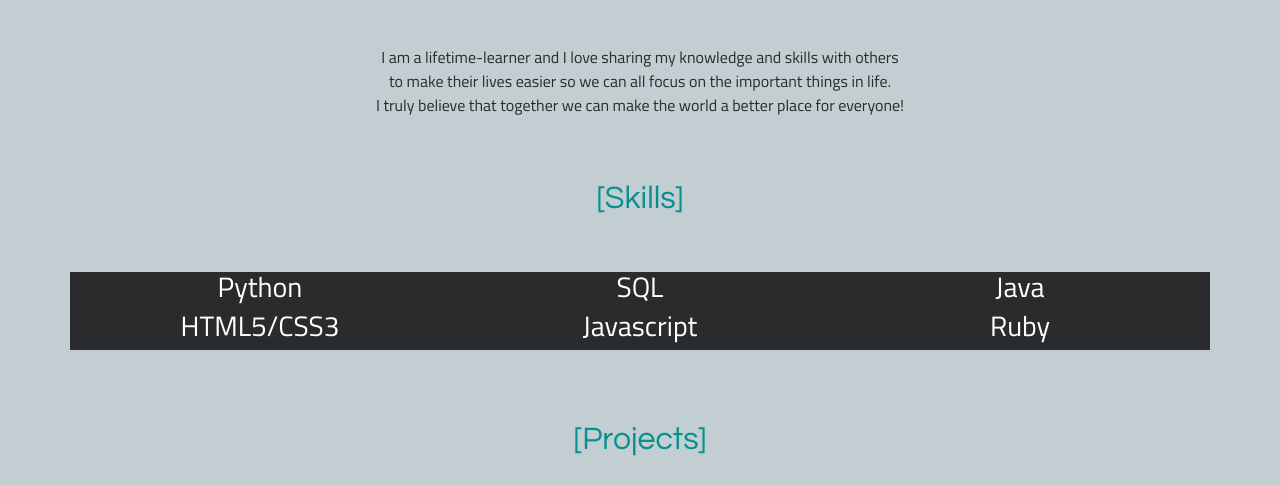
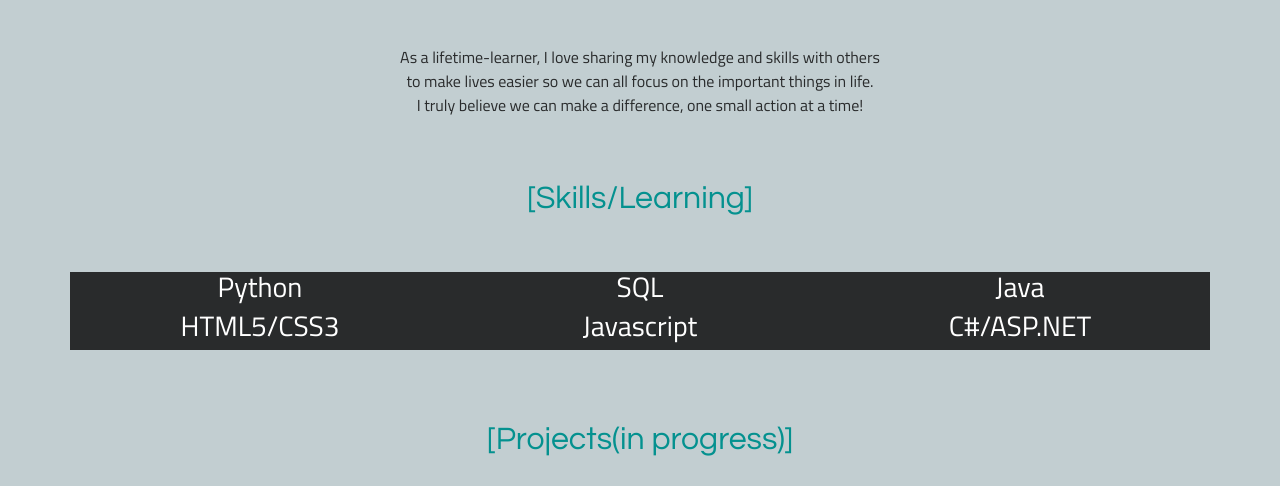
Before and after one commit to sharz1/sharz1.github.io, a plain HTML site: page index.html in a window 1280 px wide. Shown: the part 466-952 px from the top of the page. Drawn offline with nearby package versions, Linux system fonts and the light colour scheme; a script that the page names is missing.

Commit message:
Update index.html

```diff
--- a/index.html
+++ b/index.html
@@ -40,9 +40,9 @@
 				<h2 class="my-4">[Sharlee Bryan]</h2>
 				<br />
 				<div class="container mx-20 text-center">
-					<p>I am a lifetime-learner and I love sharing my knowledge and skills with others <br />
-					to make their lives easier so we can all focus on the important things in life. <br />
-					I truly believe that together we can make the world a better place for everyone!</p>
+					<p>As a lifetime-learner, I love sharing my knowledge and skills with others <br />
+					to make lives easier so we can all focus on the important things in life. <br />
+					I truly believe we can make a difference, one small action at a time!</p>
 				</div>
 			</div>
 		</section>
@@ -50,7 +50,7 @@
 
 		<!--Skills-->
 		<section id="Skills">
-			<h2>[Skills]</h2>
+			<h2>[Skills/Learning]</h2>
 			<br />	<br />
 			<div class="container bg-inverse text-white text-center">
 			  <div class="row">
@@ -72,7 +72,7 @@
 				  <h3>Javascript</h3>
 				</div>
 				<div class="col-sm-4">
-				  <h3>Ruby</h3>
+				  <h3>C#/ASP.NET</h3>
 				</div>
 			  </div>
 			</div>
@@ -81,7 +81,7 @@
 		<br />	<br />	<br />
 		<!--Projects-->
 		<section id="projects">
-			<h2>[Projects]</h2>
+			<h2>[Projects(in progress)]</h2>
 			<br /><br />
 			<div id="carouselExampleSlidesOnly" class="carousel slide" data-ride="carousel">
 			  <div class="carousel-inner" role="listbox">
```
